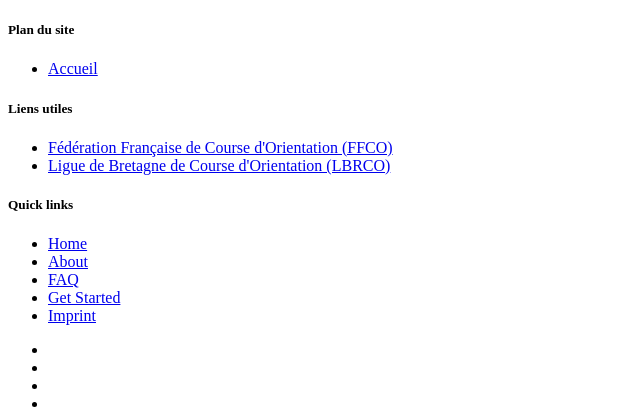
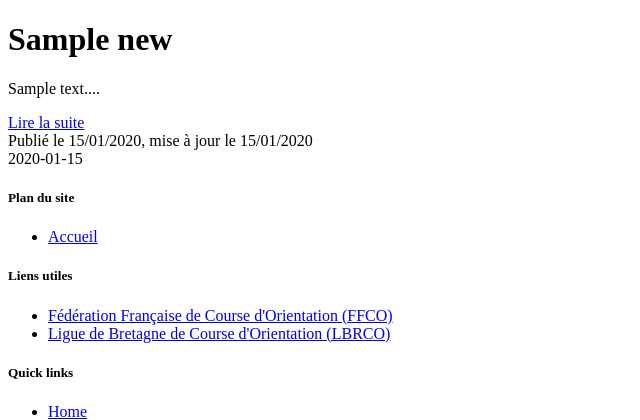
Before and after one commit to qguillou/owp, a Symfony app: template templates/Common/homepage.html.twig in a window 1280 px wide. Shown: the part 94-514 px from the top of the page, without its empty margins (0-640 px from the left). Run offline with Twig, Linux system fonts and the light colour scheme; the template is opened without the code that fills it: most values are stand-ins (such as "Sample title", 1, 10 or a date in 2020); some libraries are stand-ins or nearby versions.

Commit message:
Adding news section on homepage

```diff
--- a/src/Common/Controller/DefaultController.php
+++ b/src/Common/Controller/DefaultController.php
@@ -5,13 +5,14 @@ namespace App\Common\Controller;
 use Symfony\Bundle\FrameworkBundle\Controller\AbstractController;
 use Symfony\Component\HttpFoundation\Response;
 use Symfony\Component\Routing\Annotation\Route;
+use App\Repository\NewsRepository;
 
 class DefaultController extends AbstractController
 {
-    public function index(): Response
+    public function index(NewsRepository $newsRepository): Response
     {
         return $this->render('Common/homepage.html.twig', [
-
+            'news' => $newsRepository->findAll()
         ]);
     }
 
--- a/templates/Common/News/news.html.twig
+++ b/templates/Common/News/news.html.twig
@@ -16,6 +16,7 @@
         </div>
         {% endif %}
         <h1>{{ news.title }}</h1>
-        {{ news.content|raw }}
+        <span class="badge">Publié le {{ news.createAt|date('d/m/Y') }}, mise à jour le {{ news.updateAt|date('d/m/Y')}}</span>
+        <div class="mt-2">{{ news.content|raw }}</div>
     </div>
 {% endblock %}
--- a/templates/Common/homepage.html.twig
+++ b/templates/Common/homepage.html.twig
@@ -3,8 +3,20 @@
 {% block title %}Accueil{% endblock %}
 {% block body %}
 <div class="container">
-    <h1 class="row"></h1>
     <div class="row">
+        <div class="col-lg-8">
+            {% for new in news %}
+                <h1>{{ new.title }}</h1>
+                <p>{{ new.content|striptags|slice(0,400) ~ '...' }}</p>
+                <a class="btn btn-primary" href="{{ path('owp_common_news_show', {'id': new.id}) }}">Lire la suite</a>
+                <div class="mt-2">
+                    <span class="badge">Publié le {{ new.createAt|date('d/m/Y') }}, mise à jour le {{ new.updateAt|date('d/m/Y')}}</span>
+                    <div class="pull-right">
+                        <span class="badge badge-primary">{{ new.updateBy }}</span>
+                    </div>
+                </div>
+            {% endfor %}
+        </div>
     </div>
 </div>
 {% endblock %}
```
